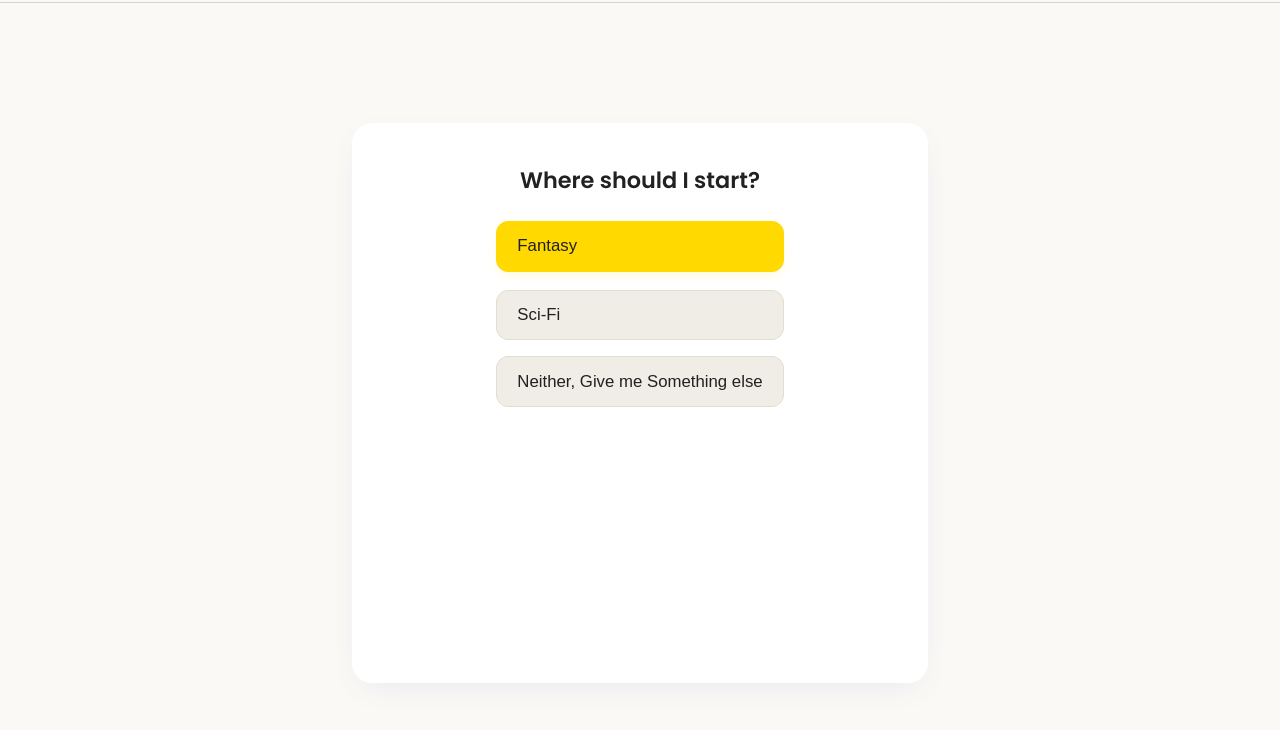
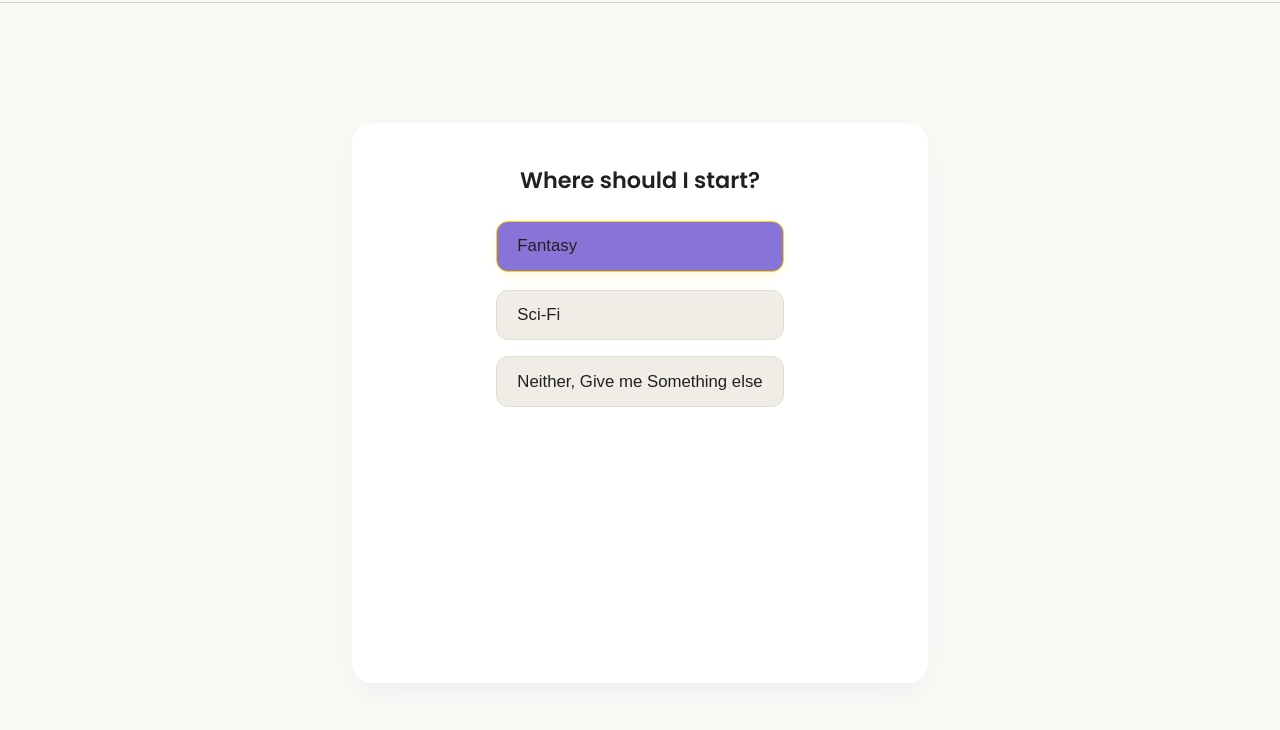
Before and after one commit to Syed-Saquib11/Compass, a plain HTML site: page quiz.html in a window 1280 px wide. In both pictures the pointer is over the button "Fantasy". Shown: the part 70-800 px from the top of the page. Drawn offline with nearby package versions, Linux system fonts and the light colour scheme.

Commit message:
Update quiz.css

```diff
--- a/css/quiz.css
+++ b/css/quiz.css
@@ -72,7 +72,7 @@
 }
 
 .option-button:hover {
-  background: var(--secondary, #ffd700);
+  background: #8874d6;
   color: var(--secondary-foreground, #221c17);
   border-color: var(--secondary, #ffd700);
   box-shadow: 0 4px 16px -6px rgba(255, 215, 0, 0.3);
```
